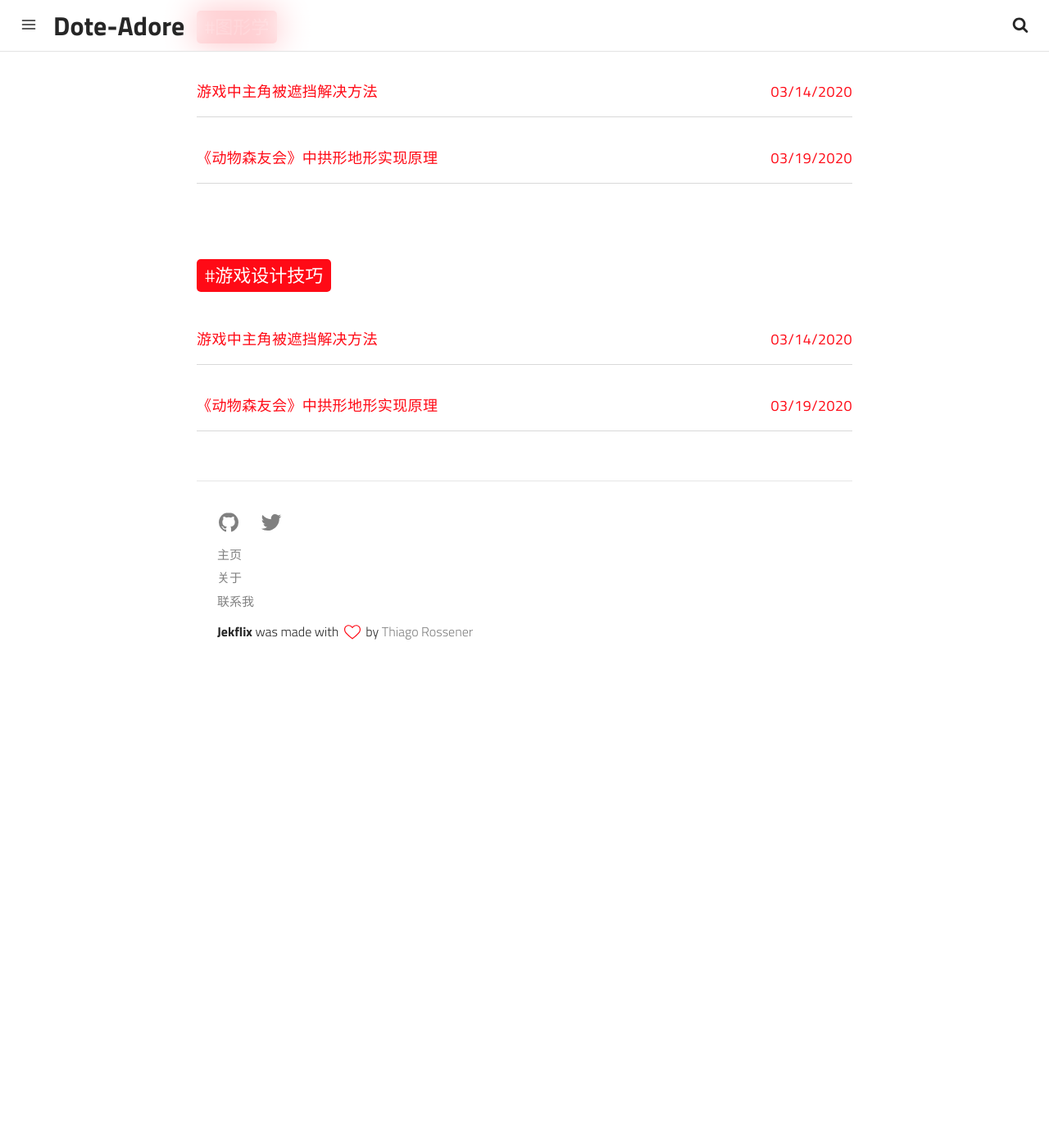
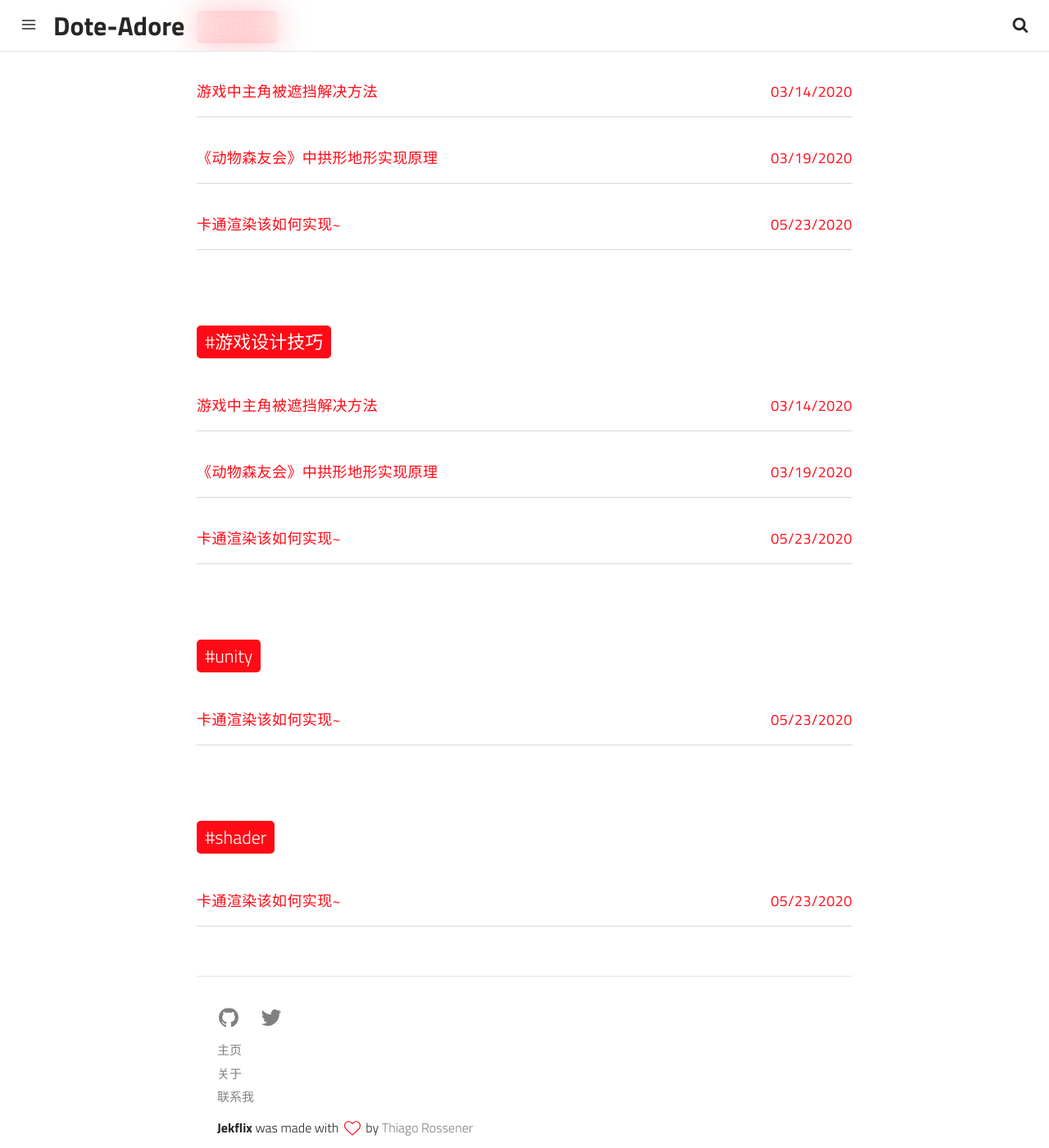
Before and after one commit to Dote-Adore/Dote-Adore.github.io, a Jekyll site: the page built from tags.html, in a window 1280 px wide and 1400 px high, scrolled down 592 px. Shown: the whole window at 82% size. Built offline with Jekyll 4.4.1, drawn with Linux system fonts in a browser that asks for light colours; a script that is not in the unit is left out; before the commit the page ends 1411 px from its top, so only the background shows below that; some of the changed lines change nothing that is shown.

Commit message:
卡通渲染

```diff
--- a/_posts/2020-05-23-Cartoon-Shader-In-Unity.md
+++ b/_posts/2020-05-23-Cartoon-Shader-In-Unity.md
@@ -9,7 +9,7 @@
     https://ncutradingplatform.oss-cn-shanghai.aliyuncs.com/posts/Zelda_Mifa.png
 tags:
   - unity
-  -shader
+  - shader
   - 图形学
   - 游戏设计技巧
 paginate: true
@@ -20,3 +20,7 @@
 《崩坏3》等游戏作品；在如今众多的写实风格、堆砌各种光照特效的时代，
 使用一个特别的卡通渲染会将你的作品从之间脱颖而出；
 下面，跟随我一起使用unity制作一个简单的卡通渲染风格吧~
+
+## 分析
+常见的卡通渲染会将阴影、高光和漫反射光线有非常明显的界限，两种颜色之间不会进行平滑过度，
+![基于物理的渲染和卡通渲染]({{site.url}}/assets/img/posts/BPRAndNPR.png)
```
Also changed, not shown: assets/img/BPRAndNPR.png (added).
